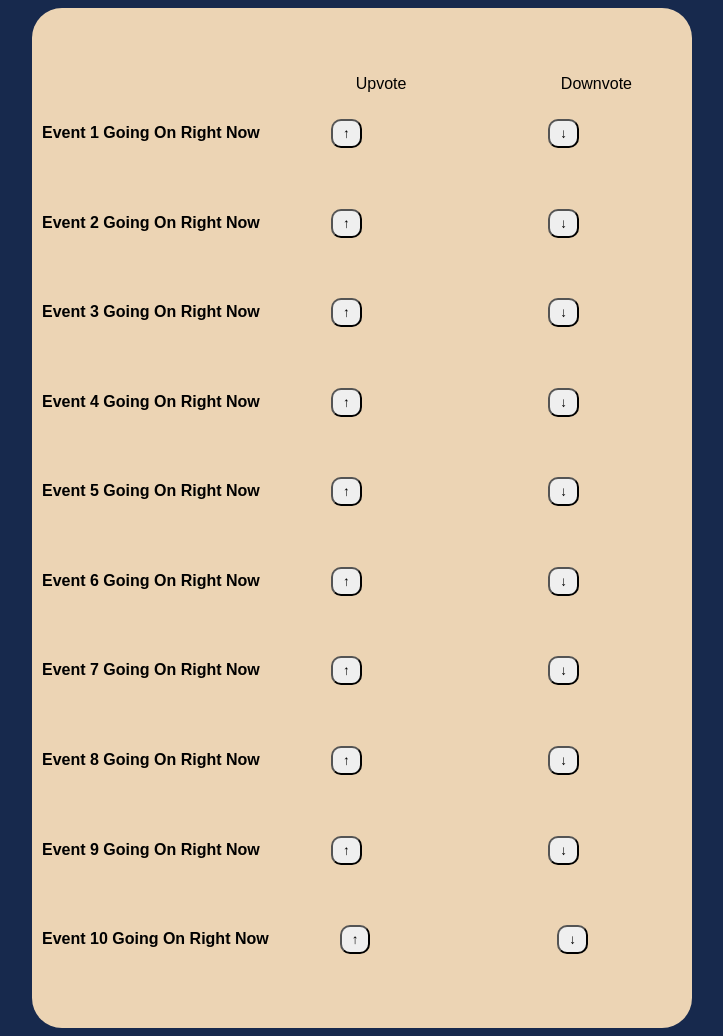
After one commit to revajeth/IlliniGather, a Flask app: template src/pages/templates/allLocations.html in a window 1280 px wide. The commit adds this page. Shown: the whole page, without its empty margins (278-1001 px from the left). Run offline with Flask 3, Linux system fonts and the light colour scheme; the template is opened without the code that fills it, so the values that code supplies are empty.

Commit message:
linked friends page, added allLocations page, fixed homebar on homepage

```diff
--- a/src/pages/static/css/styles.css
+++ b/src/pages/static/css/styles.css
@@ -4,8 +4,6 @@ body {
     background-color: #17294d;
     text-align: center;
   }
-
-
 
   .nav-bar {
     margin-top: 40px;
@@ -74,6 +72,19 @@ body {
   .box {
     width: 600px;
     height: 500px;
+    background-color:rgb(236, 212, 180);
+    padding: 10px;
+    padding-right: 50px;
+    text-align: left;
+    margin: 0 auto;
+    border-radius: 30px;
+
+    /* flex-direction: column; */
+  }
+
+  .box2 {
+    width: 600px;
+    height: 1000px;
     background-color:rgb(236, 212, 180);
     padding: 10px;
     padding-right: 50px;
--- a/src/pages/templates/about.html
+++ b/src/pages/templates/about.html
@@ -10,7 +10,7 @@
         <a class="home" href="../templates/homepage.html">Home</a>
         <a class="about" href="../templates/about.html">About Us!</a>
         <a class="itinerary" href="../Itinerary/itinerary.html">Itinerary</a>
-        <a class="voting" href="../Voting/voting.html">Voting System</a>
+        <a class="friends" href="../templates/friends.html">Friends</a>
     </div>
 
     <div class="container">
@@ -27,9 +27,5 @@
             <li>Popularity of locations in each category refreshes once in a certain amount of time. The amount of time it takes to refresh will be based on our algorithm and once we have enough research to decide when the best time to refresh will be.</li>
         </ul>
     </div>
-
-    <footer>
-        <p>&copy; 2023 IlliniGather. All rights reserved.</p>
-    </footer>
 </body>
 </html>
--- /dev/null
+++ b/src/pages/templates/allLocations.html
@@ -0,0 +1,20 @@
+<!DOCTYPE html>
+<html>
+<head>
+    <link href="../static/css/styles.css" type="text/css" rel="stylesheet" />
+</head>
+
+<div class="box2">
+    <br><br><p class="updown">Upvote Downvote</p>
+    <h4>Event 1 Going On Right Now &nbsp&nbsp&nbsp&nbsp&nbsp&nbsp&nbsp&nbsp&nbsp&nbsp&nbsp&nbsp&nbsp&nbsp&nbsp<button class="upvote"><b>&uarr;</b></button>&nbsp&nbsp&nbsp&nbsp&nbsp&nbsp&nbsp&nbsp&nbsp&nbsp&nbsp&nbsp&nbsp&nbsp&nbsp&nbsp&nbsp&nbsp&nbsp&nbsp&nbsp&nbsp&nbsp&nbsp&nbsp&nbsp&nbsp&nbsp&nbsp&nbsp&nbsp&nbsp&nbsp&nbsp&nbsp&nbsp&nbsp&nbsp&nbsp&nbsp&nbsp&nbsp<button class="upvote"><b>&darr;</b></button></h4><br>
+    <h4>Event 2 Going On Right Now &nbsp&nbsp&nbsp&nbsp&nbsp&nbsp&nbsp&nbsp&nbsp&nbsp&nbsp&nbsp&nbsp&nbsp&nbsp<button class="upvote"><b>&uarr;</b></button>&nbsp&nbsp&nbsp&nbsp&nbsp&nbsp&nbsp&nbsp&nbsp&nbsp&nbsp&nbsp&nbsp&nbsp&nbsp&nbsp&nbsp&nbsp&nbsp&nbsp&nbsp&nbsp&nbsp&nbsp&nbsp&nbsp&nbsp&nbsp&nbsp&nbsp&nbsp&nbsp&nbsp&nbsp&nbsp&nbsp&nbsp&nbsp&nbsp&nbsp&nbsp&nbsp<button class="upvote"><b>&darr;</b></button></h4><br>
+    <h4>Event 3 Going On Right Now &nbsp&nbsp&nbsp&nbsp&nbsp&nbsp&nbsp&nbsp&nbsp&nbsp&nbsp&nbsp&nbsp&nbsp&nbsp<button class="upvote"><b>&uarr;</b></button>&nbsp&nbsp&nbsp&nbsp&nbsp&nbsp&nbsp&nbsp&nbsp&nbsp&nbsp&nbsp&nbsp&nbsp&nbsp&nbsp&nbsp&nbsp&nbsp&nbsp&nbsp&nbsp&nbsp&nbsp&nbsp&nbsp&nbsp&nbsp&nbsp&nbsp&nbsp&nbsp&nbsp&nbsp&nbsp&nbsp&nbsp&nbsp&nbsp&nbsp&nbsp&nbsp<button class="upvote"><b>&darr;</b></button></h4><br>
+    <h4>Event 4 Going On Right Now &nbsp&nbsp&nbsp&nbsp&nbsp&nbsp&nbsp&nbsp&nbsp&nbsp&nbsp&nbsp&nbsp&nbsp&nbsp<button class="upvote"><b>&uarr;</b></button>&nbsp&nbsp&nbsp&nbsp&nbsp&nbsp&nbsp&nbsp&nbsp&nbsp&nbsp&nbsp&nbsp&nbsp&nbsp&nbsp&nbsp&nbsp&nbsp&nbsp&nbsp&nbsp&nbsp&nbsp&nbsp&nbsp&nbsp&nbsp&nbsp&nbsp&nbsp&nbsp&nbsp&nbsp&nbsp&nbsp&nbsp&nbsp&nbsp&nbsp&nbsp&nbsp<button class="upvote"><b>&darr;</b></button></h4><br>
+    <h4>Event 5 Going On Right Now &nbsp&nbsp&nbsp&nbsp&nbsp&nbsp&nbsp&nbsp&nbsp&nbsp&nbsp&nbsp&nbsp&nbsp&nbsp<button class="upvote"><b>&uarr;</b></button>&nbsp&nbsp&nbsp&nbsp&nbsp&nbsp&nbsp&nbsp&nbsp&nbsp&nbsp&nbsp&nbsp&nbsp&nbsp&nbsp&nbsp&nbsp&nbsp&nbsp&nbsp&nbsp&nbsp&nbsp&nbsp&nbsp&nbsp&nbsp&nbsp&nbsp&nbsp&nbsp&nbsp&nbsp&nbsp&nbsp&nbsp&nbsp&nbsp&nbsp&nbsp&nbsp<button class="upvote"><b>&darr;</b></button></h4><br>
+    <h4>Event 6 Going On Right Now &nbsp&nbsp&nbsp&nbsp&nbsp&nbsp&nbsp&nbsp&nbsp&nbsp&nbsp&nbsp&nbsp&nbsp&nbsp<button class="upvote"><b>&uarr;</b></button>&nbsp&nbsp&nbsp&nbsp&nbsp&nbsp&nbsp&nbsp&nbsp&nbsp&nbsp&nbsp&nbsp&nbsp&nbsp&nbsp&nbsp&nbsp&nbsp&nbsp&nbsp&nbsp&nbsp&nbsp&nbsp&nbsp&nbsp&nbsp&nbsp&nbsp&nbsp&nbsp&nbsp&nbsp&nbsp&nbsp&nbsp&nbsp&nbsp&nbsp&nbsp&nbsp<button class="upvote"><b>&darr;</b></button></h4><br>
+    <h4>Event 7 Going On Right Now &nbsp&nbsp&nbsp&nbsp&nbsp&nbsp&nbsp&nbsp&nbsp&nbsp&nbsp&nbsp&nbsp&nbsp&nbsp<button class="upvote"><b>&uarr;</b></button>&nbsp&nbsp&nbsp&nbsp&nbsp&nbsp&nbsp&nbsp&nbsp&nbsp&nbsp&nbsp&nbsp&nbsp&nbsp&nbsp&nbsp&nbsp&nbsp&nbsp&nbsp&nbsp&nbsp&nbsp&nbsp&nbsp&nbsp&nbsp&nbsp&nbsp&nbsp&nbsp&nbsp&nbsp&nbsp&nbsp&nbsp&nbsp&nbsp&nbsp&nbsp&nbsp<button class="upvote"><b>&darr;</b></button></h4><br>
+    <h4>Event 8 Going On Right Now &nbsp&nbsp&nbsp&nbsp&nbsp&nbsp&nbsp&nbsp&nbsp&nbsp&nbsp&nbsp&nbsp&nbsp&nbsp<button class="upvote"><b>&uarr;</b></button>&nbsp&nbsp&nbsp&nbsp&nbsp&nbsp&nbsp&nbsp&nbsp&nbsp&nbsp&nbsp&nbsp&nbsp&nbsp&nbsp&nbsp&nbsp&nbsp&nbsp&nbsp&nbsp&nbsp&nbsp&nbsp&nbsp&nbsp&nbsp&nbsp&nbsp&nbsp&nbsp&nbsp&nbsp&nbsp&nbsp&nbsp&nbsp&nbsp&nbsp&nbsp&nbsp<button class="upvote"><b>&darr;</b></button></h4><br>
+    <h4>Event 9 Going On Right Now &nbsp&nbsp&nbsp&nbsp&nbsp&nbsp&nbsp&nbsp&nbsp&nbsp&nbsp&nbsp&nbsp&nbsp&nbsp<button class="upvote"><b>&uarr;</b></button>&nbsp&nbsp&nbsp&nbsp&nbsp&nbsp&nbsp&nbsp&nbsp&nbsp&nbsp&nbsp&nbsp&nbsp&nbsp&nbsp&nbsp&nbsp&nbsp&nbsp&nbsp&nbsp&nbsp&nbsp&nbsp&nbsp&nbsp&nbsp&nbsp&nbsp&nbsp&nbsp&nbsp&nbsp&nbsp&nbsp&nbsp&nbsp&nbsp&nbsp&nbsp&nbsp<button class="upvote"><b>&darr;</b></button></h4><br>
+    <h4>Event 10 Going On Right Now &nbsp&nbsp&nbsp&nbsp&nbsp&nbsp&nbsp&nbsp&nbsp&nbsp&nbsp&nbsp&nbsp&nbsp&nbsp<button class="upvote"><b>&uarr;</b></button>&nbsp&nbsp&nbsp&nbsp&nbsp&nbsp&nbsp&nbsp&nbsp&nbsp&nbsp&nbsp&nbsp&nbsp&nbsp&nbsp&nbsp&nbsp&nbsp&nbsp&nbsp&nbsp&nbsp&nbsp&nbsp&nbsp&nbsp&nbsp&nbsp&nbsp&nbsp&nbsp&nbsp&nbsp&nbsp&nbsp&nbsp&nbsp&nbsp&nbsp&nbsp&nbsp<button class="upvote"><b>&darr;</b></button></h4><br>
+
+</div>
--- a/src/pages/templates/homepage.html
+++ b/src/pages/templates/homepage.html
@@ -5,6 +5,10 @@
 </head>
 
 <div class="nav-bar">
+    <a class="home" href="../templates/homepage.html">Home</a>
+    <a class="about" href="../templates/about.html">About Us!</a>
+    <a class="itinerary" href="../Itinerary/itinerary.html">Itinerary</a>
+    <a class="friends" href="../templates/friends.html">Friends</a>
 </div>
 
 <div class="logo">
@@ -36,7 +40,7 @@
 </div>
 
 <div class="round-button">
-    <div class="round-button-circle"><a href="http://example.com" class="round-button">...</a></div>
+    <div class="round-button-circle"><a href="../templates/allLocations.html" class="round-button">...</a></div>
 </div>
 
 </div>
```
Also changed, not shown: src/pages/templates/friends.html (+8 -0 lines).
